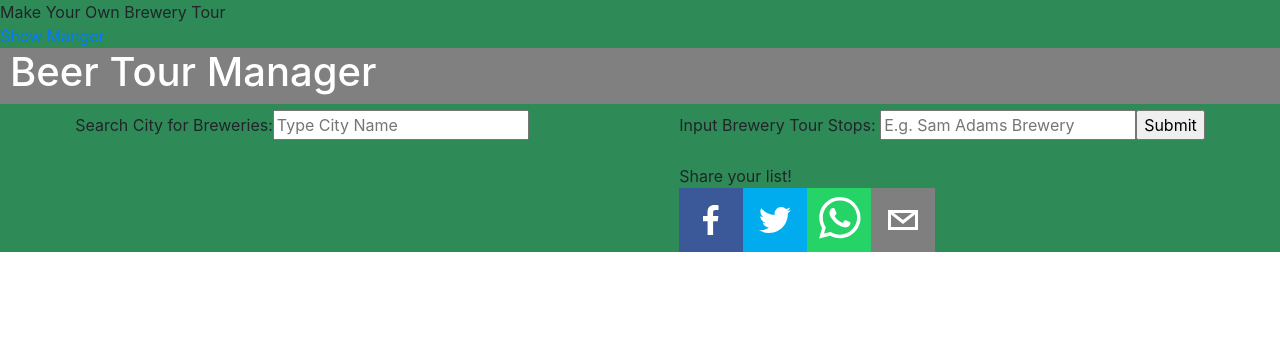
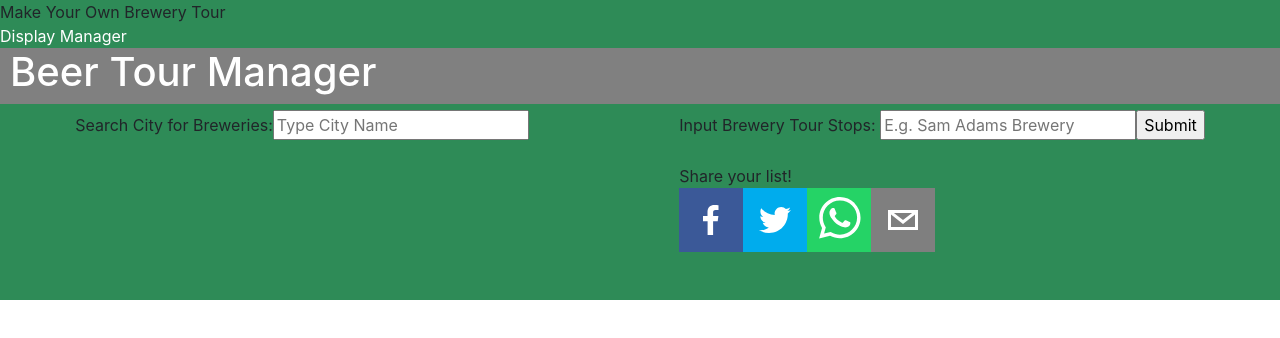
Before and after one commit to dcgleason/brewery-locator, a React (Create React App) app: page /manager in a window 1280 px wide. Shown: the top 338 px of the page. Built offline with nearby package versions, Linux system fonts and the light colour scheme.

Commit message:
added link css

```diff
--- a/src/App.css
+++ b/src/App.css
@@ -39,3 +39,17 @@
   float: left;
   margin-left: 10px;
 }
+
+.about-container{
+  width: 100%;
+  height: 300px;
+  background-color: seagreen;
+}
+
+
+.link {
+  color: #FFF;
+}
+.link:hover {
+   color: #3f2b3d;
+}
--- a/src/components/About.js
+++ b/src/components/About.js
@@ -12,10 +12,12 @@ class About extends React.Component {
 
   render() {
     return (
-    <div className="entire-app">
+    <div className="about-container">
+      <div className="about">
        <div>Make Your Own Brewery Tour</div>
-       <Link to="/manager">Show Manger</Link>
+       <Link to="/manager" className="link">Display Manager</Link>
        <Route path="/manager" component={App}/>
+       </div>
     </div>
     );
   }
```
